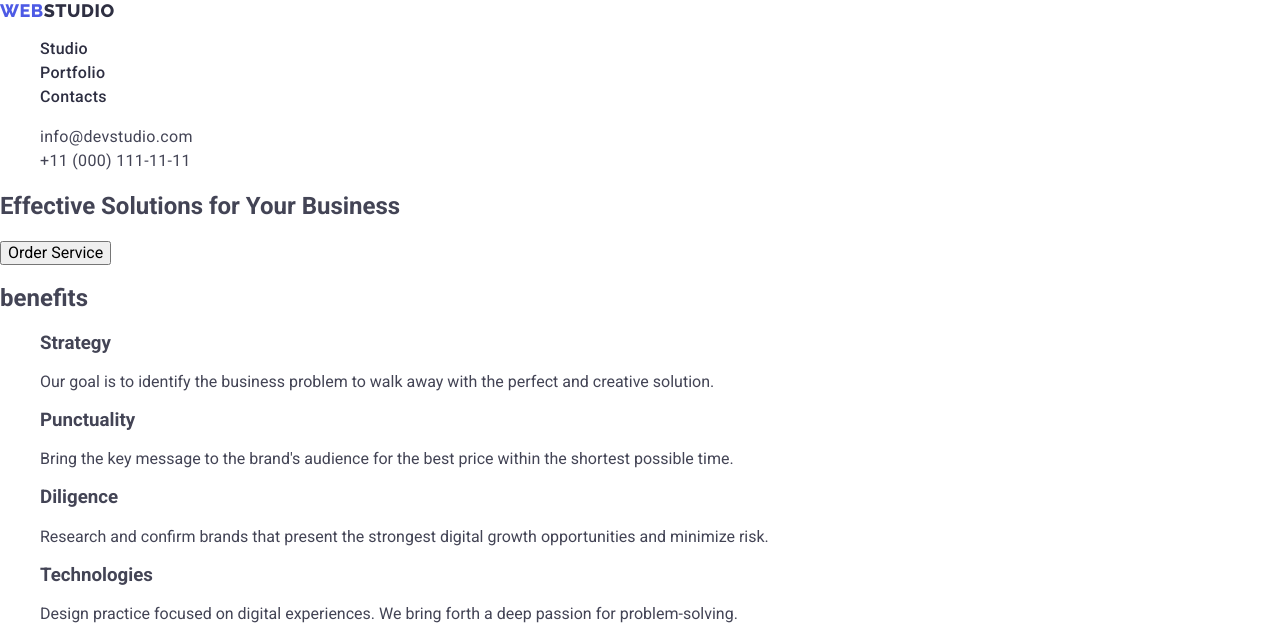
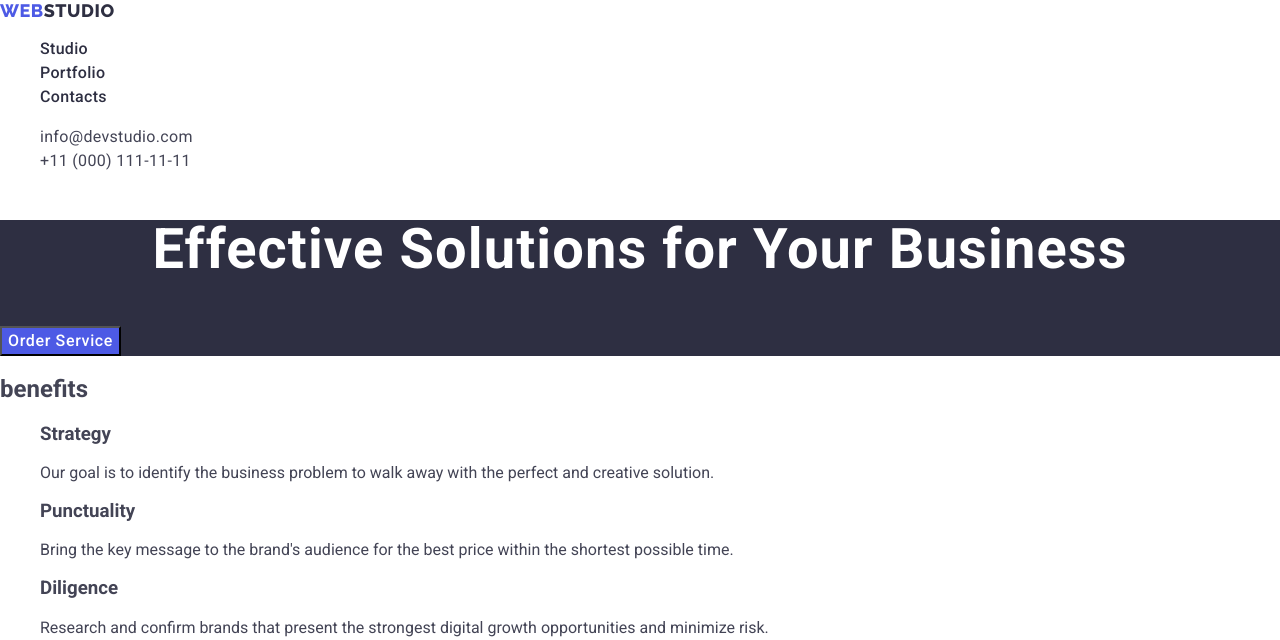
Before and after one commit to Alex05Venger/HW-2, a plain HTML site: page index.html in a window 1280 px wide. Shown: the top 640 px of the page. Drawn offline with nearby package versions, Linux system fonts and the light colour scheme.

Commit message:
fix first section

```diff
--- a/css/styles.css
+++ b/css/styles.css
@@ -67,3 +67,29 @@ body{
 .header-adress-a:focus{
     color: #404bbf;
 }
+.hero-section{
+    background-color: #2e2f42;
+}
+.hero-section-h{
+    font-size: 56px;
+    line-height: 1.07;
+    text-align: center;
+    letter-spacing: 0.02em;
+    color: #ffffff;
+}
+.hero-section-btn{
+    background-color: #4D5AE5;
+    font-family: "Roboto", sans-serif;
+    font-weight: 500;
+    font-size: 16px;
+    line-height: 1.5;
+    letter-spacing: 0.04em;
+    color: #ffffff;
+    cursor: pointer;
+}
+.hero-section-btn :hover{
+    background-color: #404BBF;
+}
+.hero-section-btn :focus{
+    background-color: #404BBF;
+}
--- a/index.html
+++ b/index.html
@@ -74,7 +74,7 @@
 
       <!--Benefits section-->
       <section class="benefits-section">
-        <h2>benefits</h2>
+        <h2 class="benefits-h-two">benefits</h2>
         <ul class="benefits-ul list">
           <li class="benefits-li">
             <h3 class="benefits-h">Strategy</h3>
```
